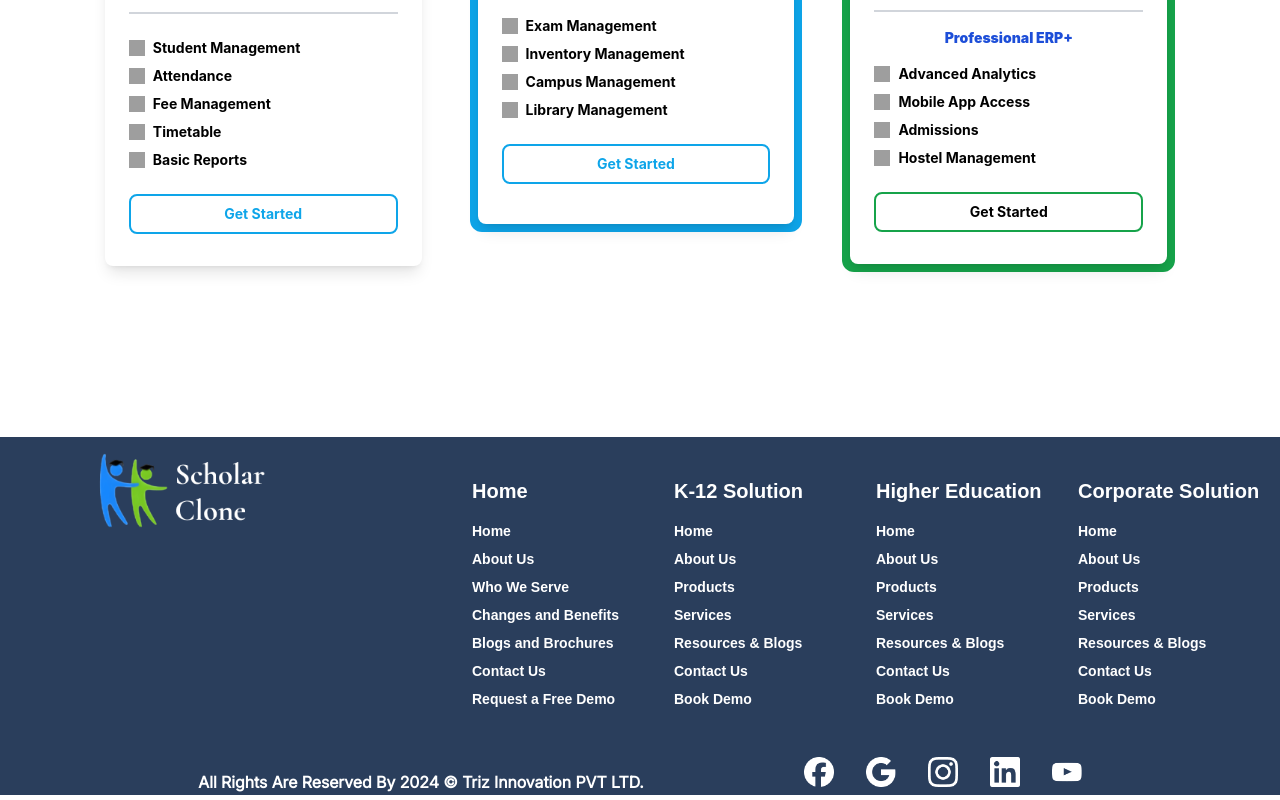
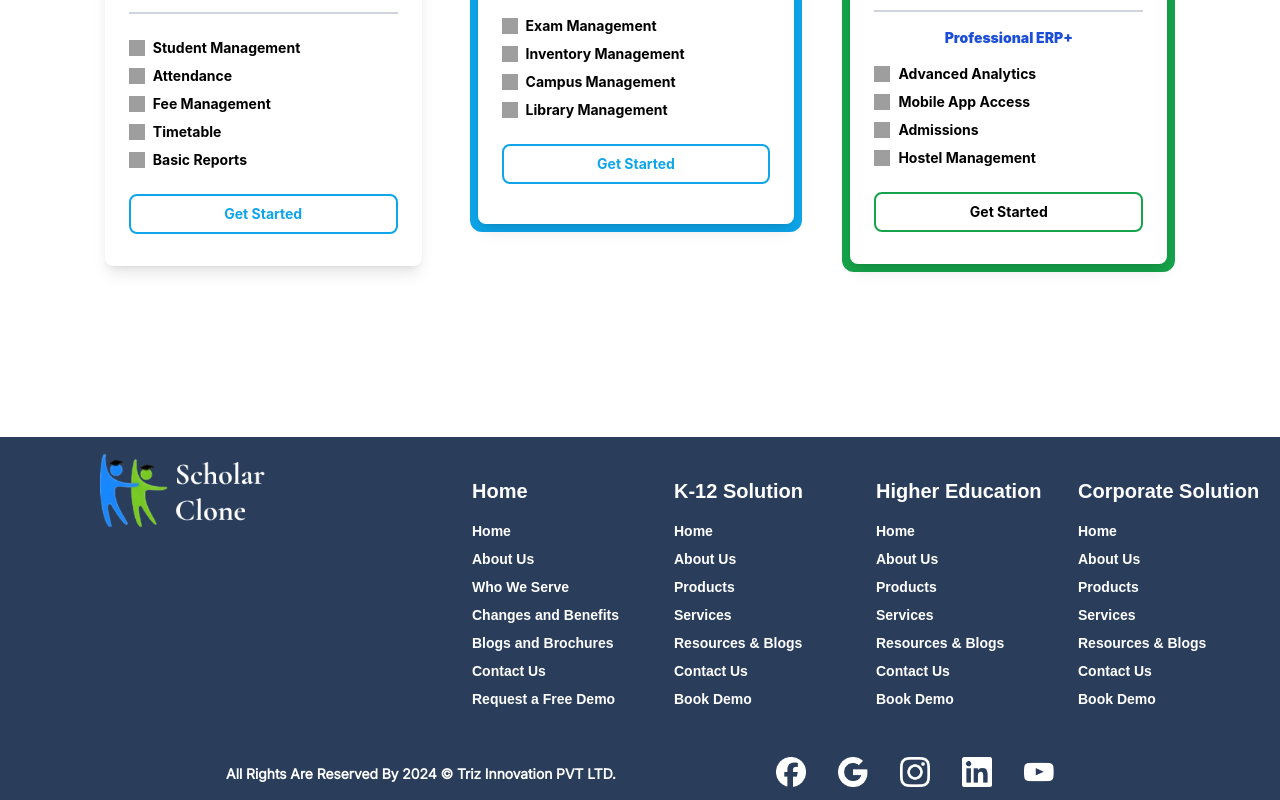
Before and after one commit to AJprSINGH/triz_app, a Next.js app: page /Pricing/PricingSection in a window 1280 px wide. Shown: the part 637-1437 px from the top of the page. Built offline with nearby package versions, Linux system fonts and the light colour scheme; grey boxes are pictures that could not be loaded; a web font is replaced by a local one.

Commit message:
Check 75

```diff
--- a/src/pages/Footer/Footer.jsx
+++ b/src/pages/Footer/Footer.jsx
@@ -63,7 +63,7 @@ function Footer() {
 
       {/* Centered Copyright and Social Icons */}
       <div className="flex flex-wrap justify-center items-center lg:gap-40 lg:mt-10 sm:gap-10 sm:mt-2 text-center">
-        <p className="lg:text-md lg:font-bold text-white font-interregular sm:font-bold sm:mb-[-20px] sm:text-md">
+        <p className="lg:text-md lg:font-bold text-white font-interregular sm:font-bold sm:mb-[-20px] md:mb-[0px] sm:text-sm">
           All Rights Are Reserved By 2024 © Triz Innovation PVT LTD.
         </p>
         <SocialIcons />
--- a/src/pages/Footer/SocialIcons.jsx
+++ b/src/pages/Footer/SocialIcons.jsx
@@ -10,7 +10,7 @@ const socialIcons = [
 
 function SocialIcons() {
   return (
-    <div className="flex lg:gap-8 max-md:max-w-full sm:gap-4 sm:justify-center">
+    <div className="flex lg:gap-8 max-md:max-w-full sm:gap-4 sm:justify-center md:mb-[5px]">
       {socialIcons.map((icon, index) => (
         <img
           key={index}
--- a/src/pages/Footer_C/Footer.jsx
+++ b/src/pages/Footer_C/Footer.jsx
@@ -63,7 +63,7 @@ function Footer() {
 
       {/* Centered Copyright and Social Icons */}
       <div className="flex flex-wrap justify-center items-center lg:gap-40 lg:mt-10 sm:gap-10 sm:mt-2 text-center">
-        <p className="lg:text-md lg:font-bold text-white sm:font-bold sm:mb-[-20px] sm:text-md">
+        <p className="lg:text-md lg:font-bold text-white sm:font-bold sm:mb-[-20px] md:mb-[0px] sm:text-sm">
           All Rights Are Reserved By 2024 © Triz Innovation PVT LTD.
         </p>
         <SocialIcons />
--- a/src/pages/Footer_C/SocialIcons.jsx
+++ b/src/pages/Footer_C/SocialIcons.jsx
@@ -10,7 +10,7 @@ const socialIcons = [
 
 function SocialIcons() {
   return (
-    <div className="flex lg:gap-8 max-md:max-w-full sm:gap-4 sm:justify-center">
+    <div className="flex lg:gap-8 max-md:max-w-full sm:gap-4 sm:justify-center  md:mb-[5px]">
       {socialIcons.map((icon, index) => (
         <img
           key={index}
```
